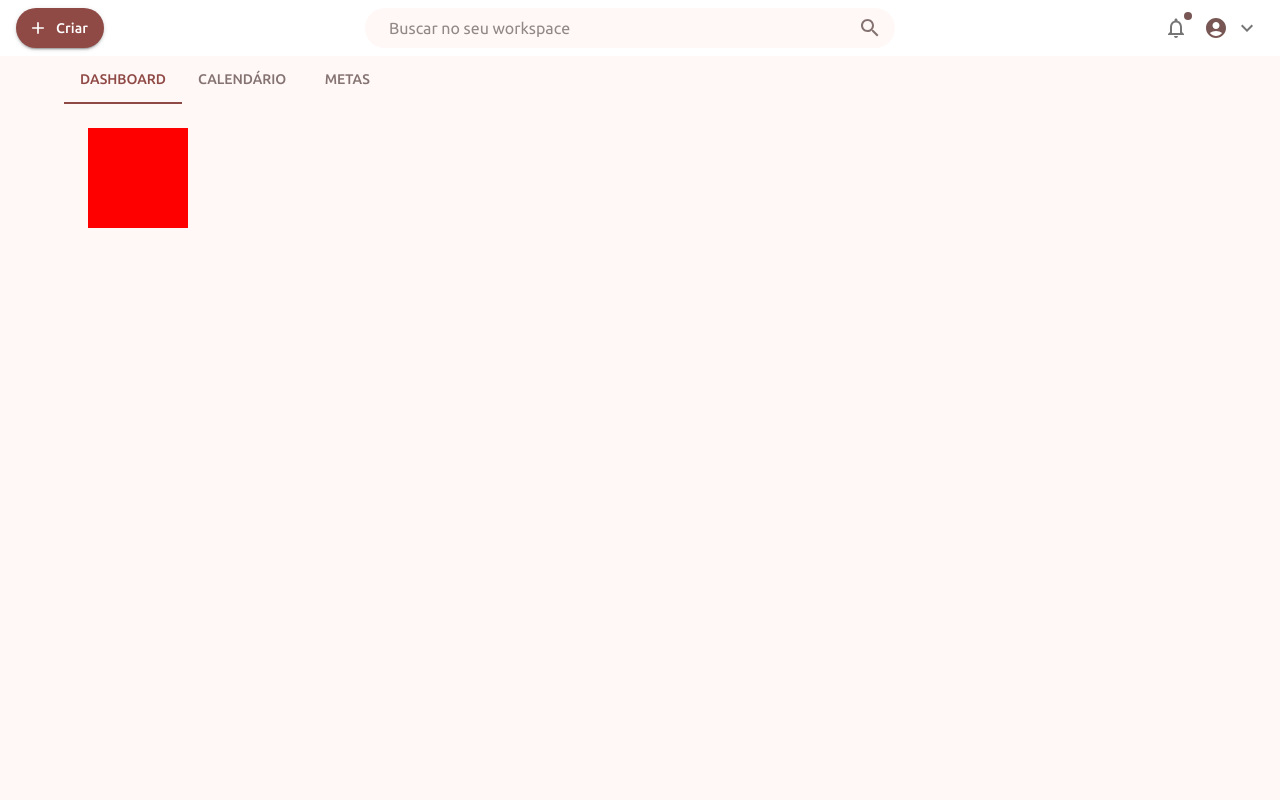
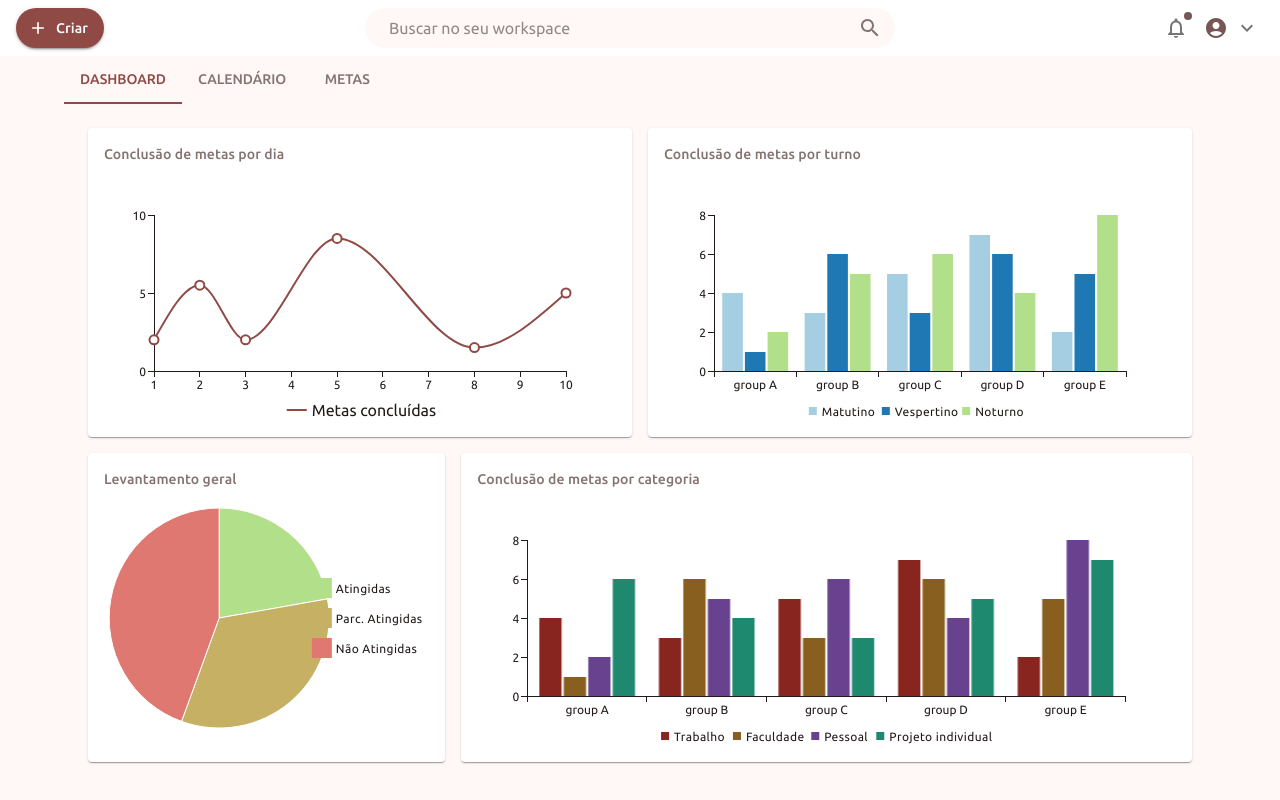
Before and after one commit to projetos-ufape/planIn-web, a React (Vite) app: page / in a window 1280 px wide. Built offline with nearby package versions, Linux system fonts and the light colour scheme.

Commit message:
feat: add base of charts

```diff
--- a/package.json
+++ b/package.json
@@ -17,6 +17,7 @@
     "@emotion/styled": "^11.13.0",
     "@mui/icons-material": "^5.16.5",
     "@mui/material": "^5.16.5",
+    "@mui/x-charts": "^7.14.0",
     "@toast-ui/react-calendar": "^2.1.3",
     "@types/moment": "^2.13.0",
     "datejs": "^1.0.0-rc3",
--- /dev/null
+++ b/src/components/Charts/index.tsx
@@ -0,0 +1,206 @@
+import { Box, Grid, Paper, Typography, useTheme } from "@mui/material";
+import { BarChart, LineChart, PieChart } from "@mui/x-charts";
+import { ReactNode } from "react";
+import { FONT } from "../../utils/theme";
+
+export function Charts() {
+  const { palette } = useTheme();
+
+  const ContainerChart = ({
+    title,
+    children,
+  }: {
+    title: string;
+    children: ReactNode;
+  }) => {
+    return (
+      <Paper>
+        <Box padding={2} display="flex" flexDirection="column">
+          <Typography
+            fontSize={FONT.title.sm.size}
+            fontWeight={FONT.title.sm.weight}
+            letterSpacing={FONT.title.sm.letter}
+            color={palette.text.secondary}
+          >
+            {title}
+          </Typography>
+          {children}
+        </Box>
+      </Paper>
+    );
+  };
+
+  return (
+    <Grid container spacing={2}>
+      <Grid item xs={6}>
+        <ContainerChart title="Conclusão de metas por dia">
+          <LineChart
+            xAxis={[{ data: [1, 2, 3, 5, 8, 10] }]}
+            series={[
+              {
+                data: [2, 5.5, 2, 8.5, 1.5, 5],
+                label: "Metas concluídas",
+                color: palette.primary.main,
+              },
+            ]}
+            slotProps={{
+              legend: {
+                direction: "row",
+                position: { vertical: "bottom", horizontal: "middle" },
+                itemMarkHeight: 2,
+                itemMarkWidth: 20,
+                padding: -2,
+              },
+            }}
+            height={256}
+          />
+        </ContainerChart>
+      </Grid>
+      <Grid item xs={6}>
+        <ContainerChart title="Conclusão de metas por turno">
+          <BarChart
+            xAxis={[
+              {
+                scaleType: "band",
+                data: ["group A", "group B", "group C", "group D", "group E"],
+              },
+            ]}
+            series={[
+              {
+                data: [4, 3, 5, 7, 2],
+                label: "Matutino",
+                color: "#A6CEE3",
+                highlightScope: { highlighted: "series", faded: "global" },
+              },
+              {
+                data: [1, 6, 3, 6, 5],
+                label: "Vespertino",
+                color: "#1F78B4",
+                highlightScope: { highlighted: "series", faded: "global" },
+              },
+              {
+                data: [2, 5, 6, 4, 8],
+                label: "Noturno",
+                color: "#B2DF8A",
+                highlightScope: { highlighted: "series", faded: "global" },
+              },
+            ]}
+            height={256}
+            slotProps={{
+              legend: {
+                direction: "row",
+                position: { vertical: "bottom", horizontal: "middle" },
+                itemMarkHeight: 8,
+                itemMarkWidth: 8,
+                padding: -4,
+                itemGap: 16,
+                labelStyle: {
+                  fontSize: FONT.body.sm.size,
+                  letterSpacing: FONT.body.sm.letter,
+                },
+              },
+            }}
+          />
+        </ContainerChart>
+      </Grid>
+      <Grid item xs={4}>
+        <ContainerChart title="Levantamento geral">
+          <PieChart
+            series={[
+              {
+                data: [
+                  { id: 0, value: 10, label: "Atingidas", color: "#B2DF8A" },
+                  {
+                    id: 1,
+                    value: 15,
+                    label: "Parc. Atingidas",
+                    color: "#C6B063",
+                  },
+                  {
+                    id: 2,
+                    value: 20,
+                    label: "Não Atingidas",
+                    color: "#DE7871",
+                  },
+                ],
+                highlightScope: { faded: "global", highlighted: "item" },
+                faded: {
+                  innerRadius: 16,
+                  additionalRadius: -16,
+                  color: "gray",
+                },
+              },
+            ]}
+            height={256}
+            slotProps={{
+              legend: {
+                direction: "column",
+                position: { vertical: "middle", horizontal: "right" },
+                labelStyle: {
+                  fontSize: FONT.body.sm.size,
+                  letterSpacing: FONT.body.sm.letter,
+                },
+                markGap: 4,
+                itemGap: 10,
+                // padding: -36
+              },
+            }}
+          />
+        </ContainerChart>
+      </Grid>
+      <Grid item xs={8}>
+        <ContainerChart title="Conclusão de metas por categoria">
+          <BarChart
+            xAxis={[
+              {
+                scaleType: "band",
+                data: ["group A", "group B", "group C", "group D", "group E"],
+              },
+            ]}
+            series={[
+              {
+                data: [4, 3, 5, 7, 2],
+                label: "Trabalho",
+                color: "#89251F",
+                highlightScope: { highlighted: "series", faded: "global" },
+              },
+              {
+                data: [1, 6, 3, 6, 5],
+                label: "Faculdade",
+                color: "#895F1F",
+                highlightScope: { highlighted: "series", faded: "global" },
+              },
+              {
+                data: [2, 5, 6, 4, 8],
+                label: "Pessoal",
+                color: "#68428E",
+                highlightScope: { highlighted: "series", faded: "global" },
+              },
+              {
+                data: [6, 4, 3, 5, 7],
+                label: "Projeto individual",
+                color: "#1F8970",
+                highlightScope: { highlighted: "series", faded: "global" },
+              },
+            ]}
+            height={256}
+            slotProps={{
+              legend: {
+                direction: "row",
+                position: { vertical: "bottom", horizontal: "middle" },
+                itemMarkHeight: 8,
+                itemMarkWidth: 8,
+                padding: -4,
+                itemGap: 16,
+                labelStyle: {
+                  fontSize: FONT.body.sm.size,
+                  letterSpacing: FONT.body.sm.letter,
+                },
+              },
+            }}
+          />
+        </ContainerChart>
+      </Grid>
+    </Grid>
+  );
+}
--- a/src/components/NavBar/Popover.tsx
+++ b/src/components/NavBar/Popover.tsx
@@ -60,15 +60,15 @@ export function Popover() {
         }}
       >
         <Box border={1} borderColor={palette.secondary.dark} borderRadius={2}>
-          {notifications.map((n) => {
+          {notifications.map((n, index) => {
             return (
-              <>
-                <Notification data={n} />
+              <Box key={index} >
+                <Notification data={n}/>
                 <Divider
                   variant="fullWidth"
                   sx={{ borderColor: palette.secondary.dark }}
                 />
-              </>
+              </Box>
             );
           })}
           <Box
--- a/src/components/Tabs/TabPanel.tsx
+++ b/src/components/Tabs/TabPanel.tsx
@@ -8,7 +8,7 @@ type TabPanelProps = {
 }
 
 export function TabPanel(props: TabPanelProps) {
-  const { children, current, value, ...other } = props;
+  const { children, current, value } = props;
 
   return (
     <Box
@@ -16,7 +16,6 @@ export function TabPanel(props: TabPanelProps) {
       hidden={current !== value}
       id={`full-width-tabpanel-${value}`}
       aria-labelledby={`full-width-tab-${value}`}
-      {...other}
     >
       {current === value && (
         <Box padding={3}>
--- a/src/pages/Home.tsx
+++ b/src/pages/Home.tsx
@@ -4,6 +4,7 @@ import { Calendar } from "../components/Calendar";
 import { TabPanel } from "../components/Tabs/TabPanel";
 import { useState } from "react";
 import { NavBar } from "../components/NavBar";
+import { Charts } from "../components/Charts";
 
 export function Home() {
 
@@ -19,7 +20,7 @@ export function Home() {
       <Container>
         <Tabs currentTab={currentTab} handleChangeTab={handleChangeTab}>
           <TabPanel current={currentTab} value="dashboard">
-            <Box bgcolor="#f00" width={100} height={100}></Box>
+            <Charts />
           </TabPanel>
           <TabPanel current={currentTab} value="calendar">
             <Container>
--- a/src/utils/theme.ts
+++ b/src/utils/theme.ts
@@ -129,7 +129,7 @@ export const FONT = {
     },
     sm: {
       size: 14,
-      lineHeigt: 20,
+      lineHeight: 20,
       letter: 0.1,
       weight: 500,
     },
```
Also changed, not shown: 1 other file (tests, documents, lock files or other folders).
